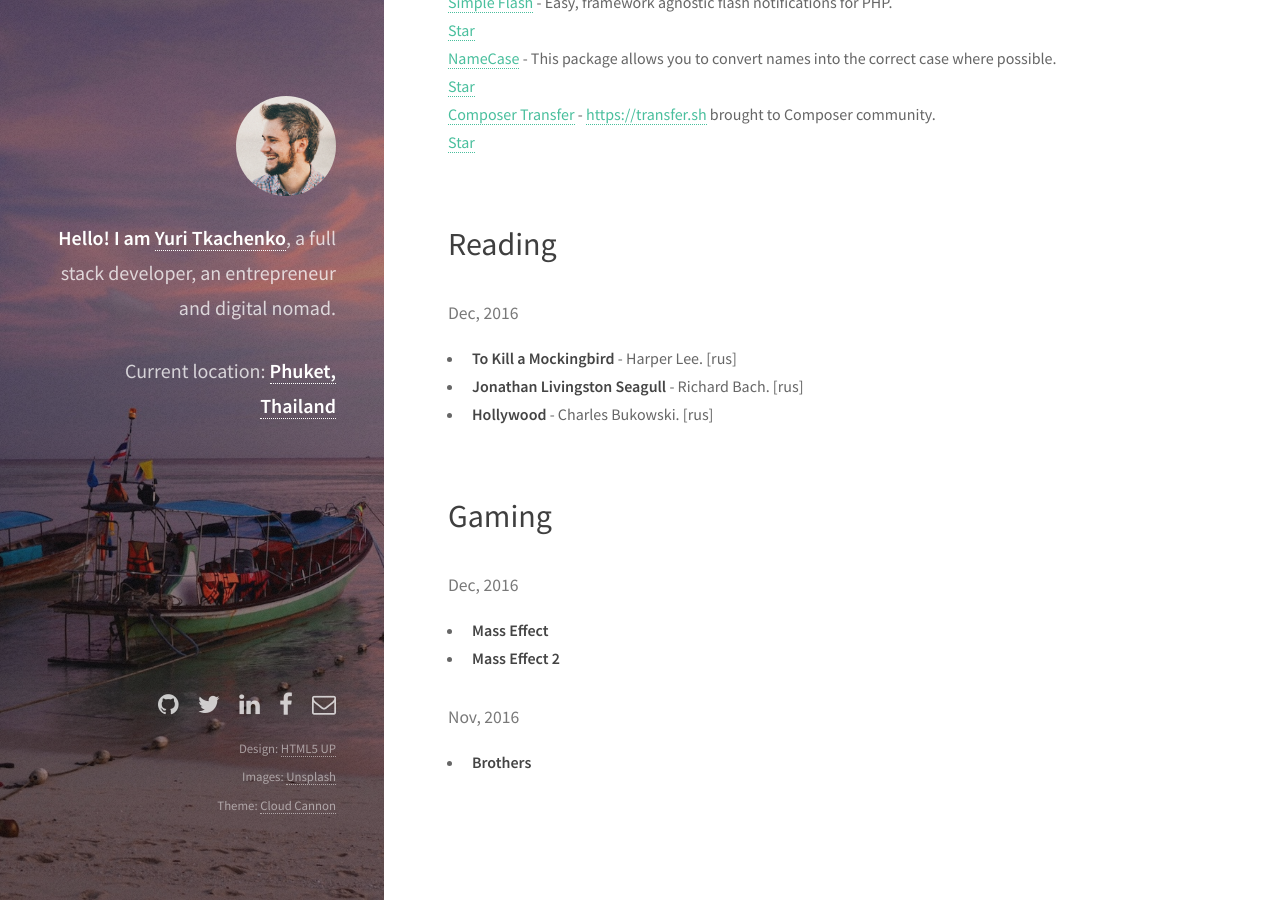
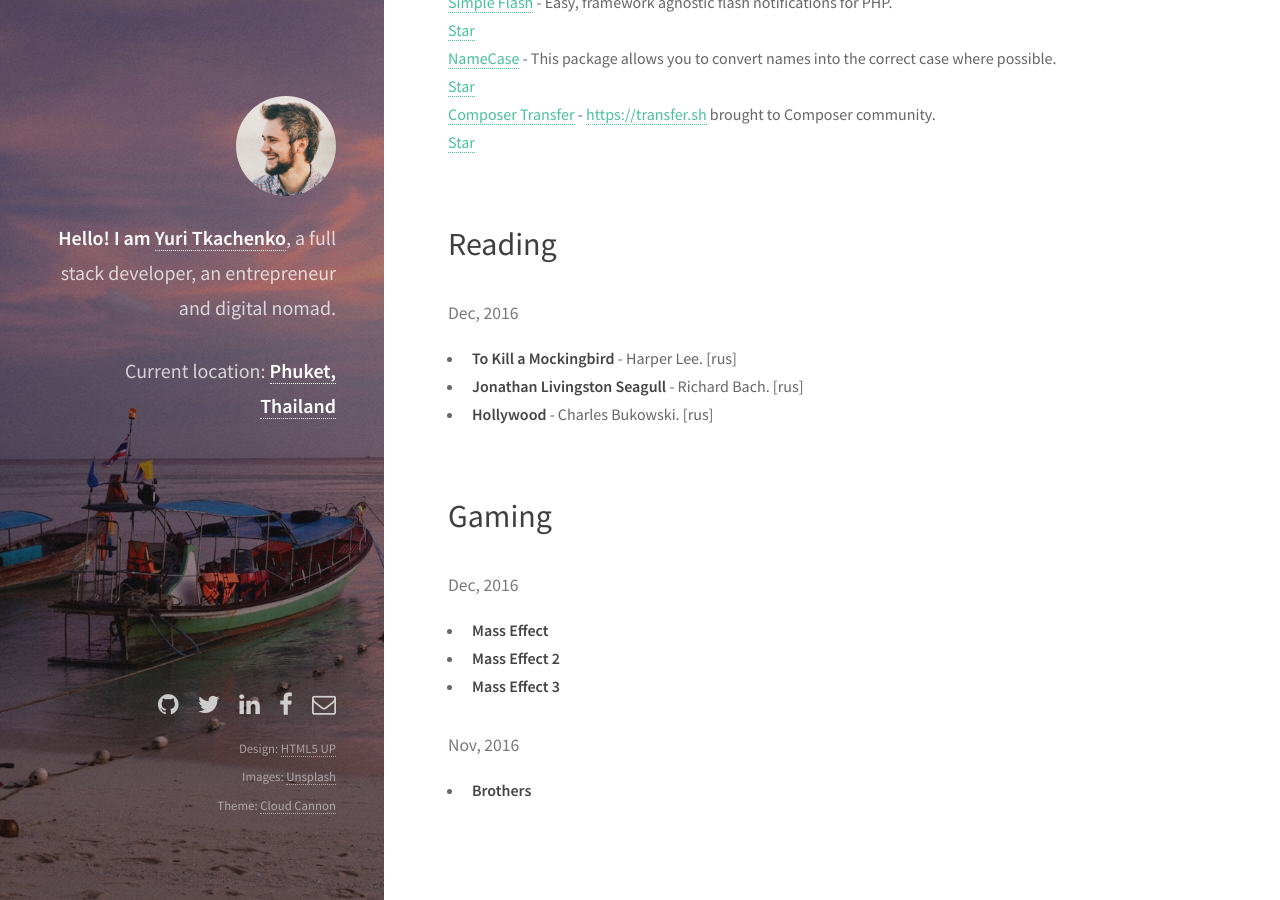
Before and after one commit to tamtamchik/tamtamchik.github.io, a Jekyll site: the page built from index.html, in a window 1280 px wide and 900 px high, scrolled down 1114 px. Built offline with Jekyll 4.4.1, drawn with Linux system fonts in a browser that asks for light colours.

Commit message:
added game and new certificate

```diff
--- a/index.html
+++ b/index.html
@@ -57,7 +57,9 @@
                   <li>
                     <a href="https://coursera.org/verify/CBC5QLHUCBY5">Client Needs and Software Requirements</a>
                   </li>
-                  <li>Agile Planning for Software Products</li>
+                  <li>
+                    <a href="https://coursera.org/verify/H33XQEYH6RPP">Agile Planning for Software Products</a>
+                  </li>
                   <li>Reviews &amp; Metrics for Software Improvements</li>
                   <li>Software Product Management Capstone</li>
               </ul>
@@ -129,6 +131,7 @@
             <ul>
               <li><strong>Mass Effect</strong></li>
               <li><strong>Mass Effect 2</strong></li>
+              <li><strong>Mass Effect 3</strong></li>
             </ul>
 
           </article>
```
